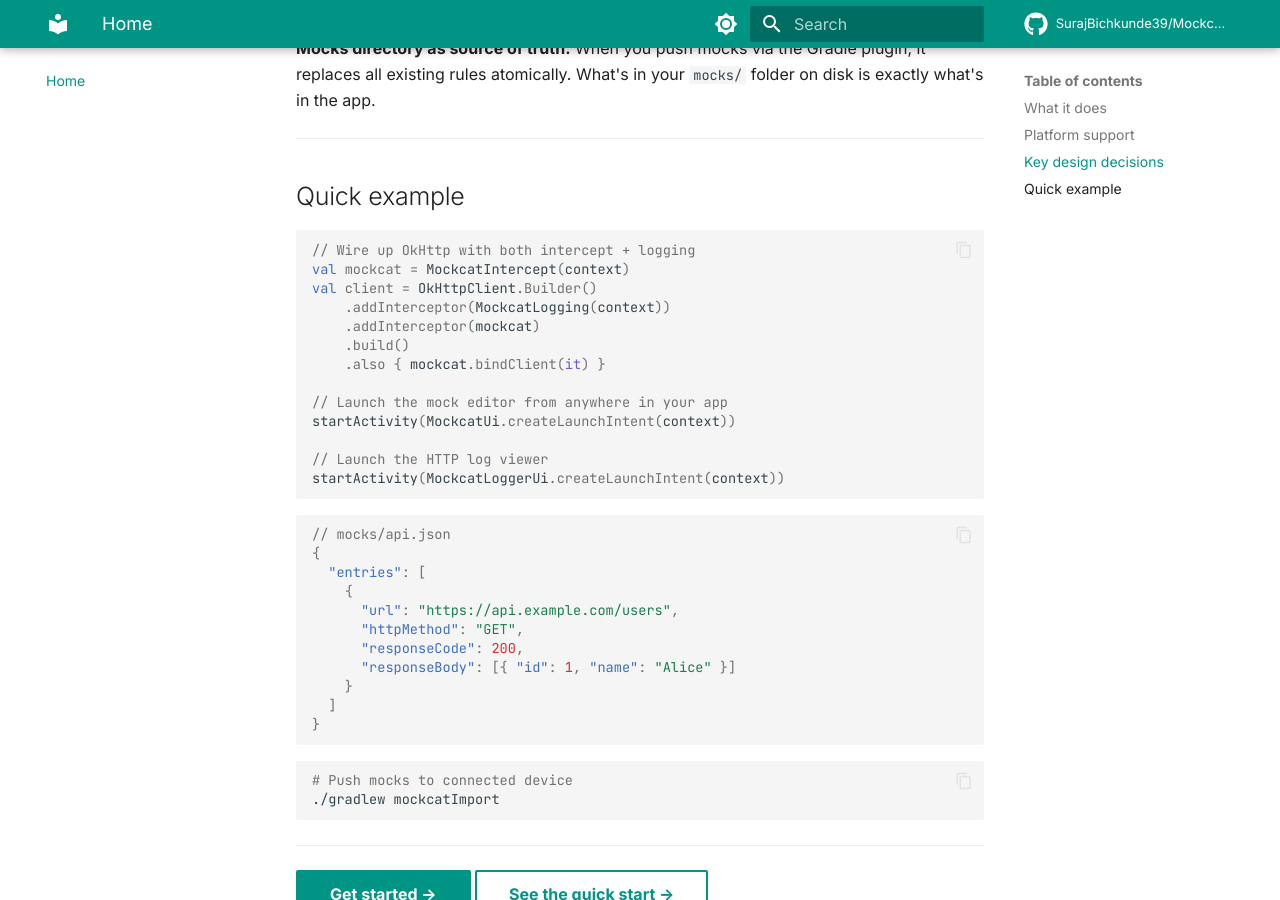
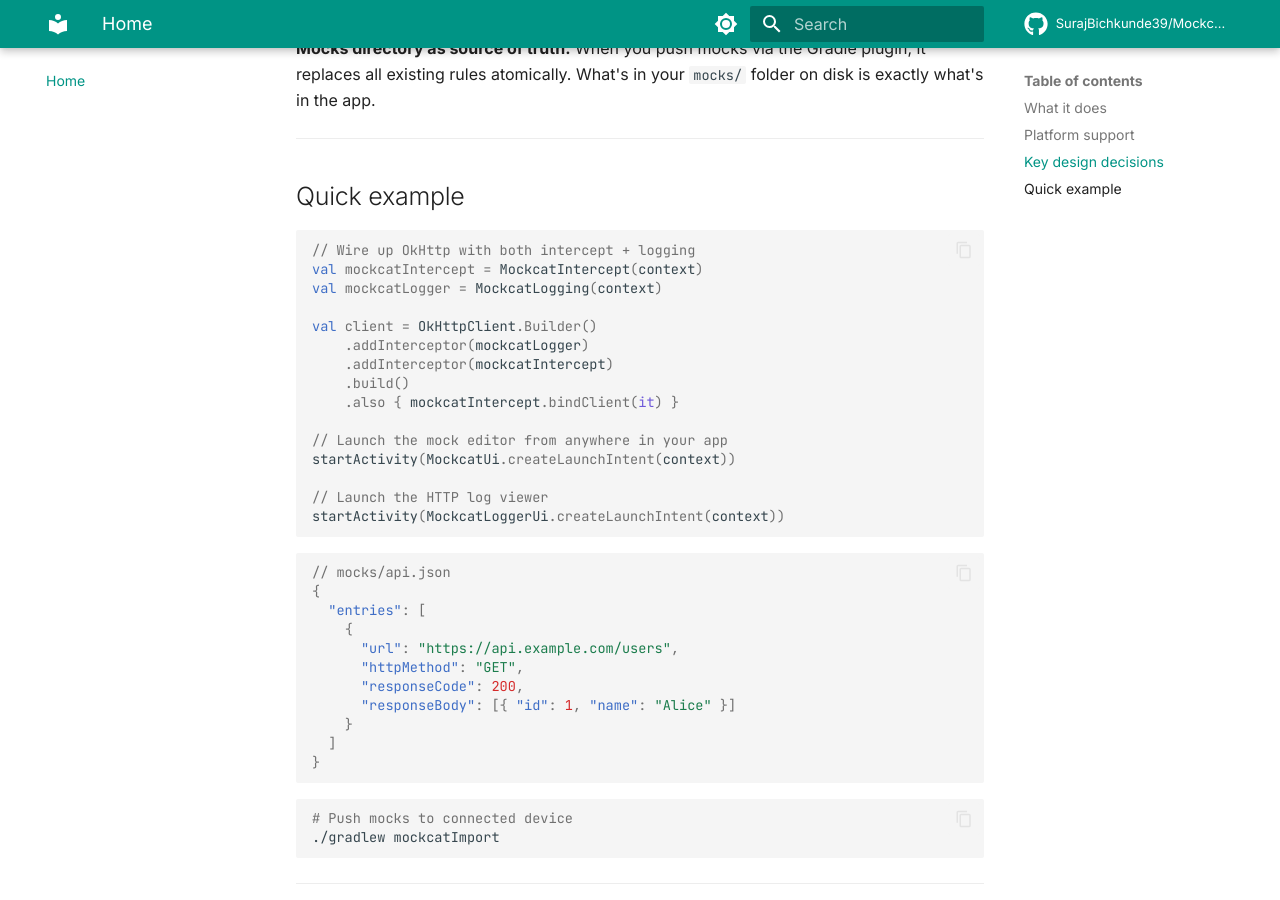
Before and after one commit to SurajBichkunde39/Mockcat-KMP, an MkDocs documentation site: the page built from docs/docs/index.md, in a window 1280 px wide and 900 px high, scrolled down 1489 px. Built offline with MkDocs 1.6.1 and Material for MkDocs 9.7.7, drawn with Linux system fonts in a browser that asks for light colours; comment, search, counter and statistics services are not loaded.

Commit message:
Add screenshots to README and use named variables in code snippets
- Restructure README: add screenshots section, remove module table and
  redundant docs link list in favour of a single docs link
- Add assets/screenshots/ with logger and intercept UI screenshots
- Replace inline MockcatLogging(context) / MockcatIntercept(context)
  with named variables (mockcatLogger / mockcatIntercept) across
  README, index.md, quick-start.md, okhttp.md, http-logging.md,
  and production-builds.md

Co-Authored-By: Claude Sonnet 4.6 <noreply@anthropic.com>

````diff
--- a/docs/docs/index.md
+++ b/docs/docs/index.md
@@ -49,12 +49,14 @@ It has three independent capabilities you can mix and match:
 
 ```kotlin
 // Wire up OkHttp with both intercept + logging
-val mockcat = MockcatIntercept(context)
+val mockcatIntercept = MockcatIntercept(context)
+val mockcatLogger = MockcatLogging(context)
+
 val client = OkHttpClient.Builder()
-    .addInterceptor(MockcatLogging(context))
-    .addInterceptor(mockcat)
+    .addInterceptor(mockcatLogger)
+    .addInterceptor(mockcatIntercept)
     .build()
-    .also { mockcat.bindClient(it) }
+    .also { mockcatIntercept.bindClient(it) }
 
 // Launch the mock editor from anywhere in your app
 startActivity(MockcatUi.createLaunchIntent(context))
````
Also changed, not shown: docs/docs/getting-started/quick-start.md (+5 -4 lines), docs/docs/guides/http-logging.md (+5 -2 lines), docs/docs/guides/okhttp.md (+5 -4 lines), docs/docs/guides/production-builds.md (+6 -4 lines), README.md, assets/screenshots/intercept_edit.png (added), assets/screenshots/intercept_list.png (added), assets/screenshots/logger_detail_overview.png (added), assets/screenshots/logger_detail_request.png (added), assets/screenshots/logger_detail_response.png (added), assets/screenshots/logger_list.png (added).
